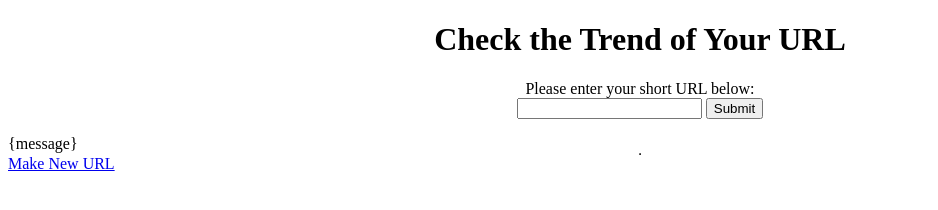
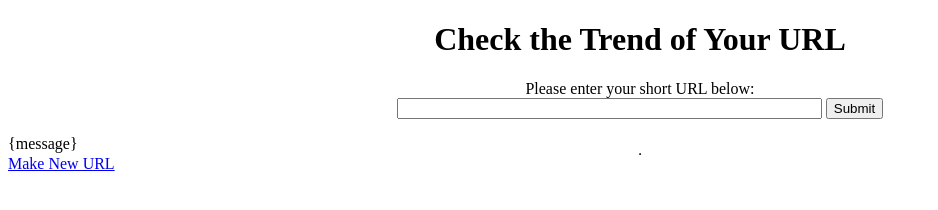
Before and after one commit to TheTeaRex/cmpe281_bitly, a website: page trend.html in a window 1280 px wide. Shown: the whole page, without its empty margins (0-938 px from the left). Drawn offline with Linux system fonts and the light colour scheme.

Commit message:
increase size on the input box for both sites

```diff
--- a/trend.html
+++ b/trend.html
@@ -17,7 +17,7 @@
         <!--<p align="center"><img src="images/urlshortenerlogo.png"></p>-->
         <p align="center">
             Please enter your short URL below:<br>
-            <input type="text" name="shorturl">
+            <input type="text" name="shorturl" size="50">
         <input type="submit" name="submiturl" id="submiturl" value="Submit">
         </p>
         </form>
```
Also changed, not shown: urlShortener.html (+1 -1 lines).
